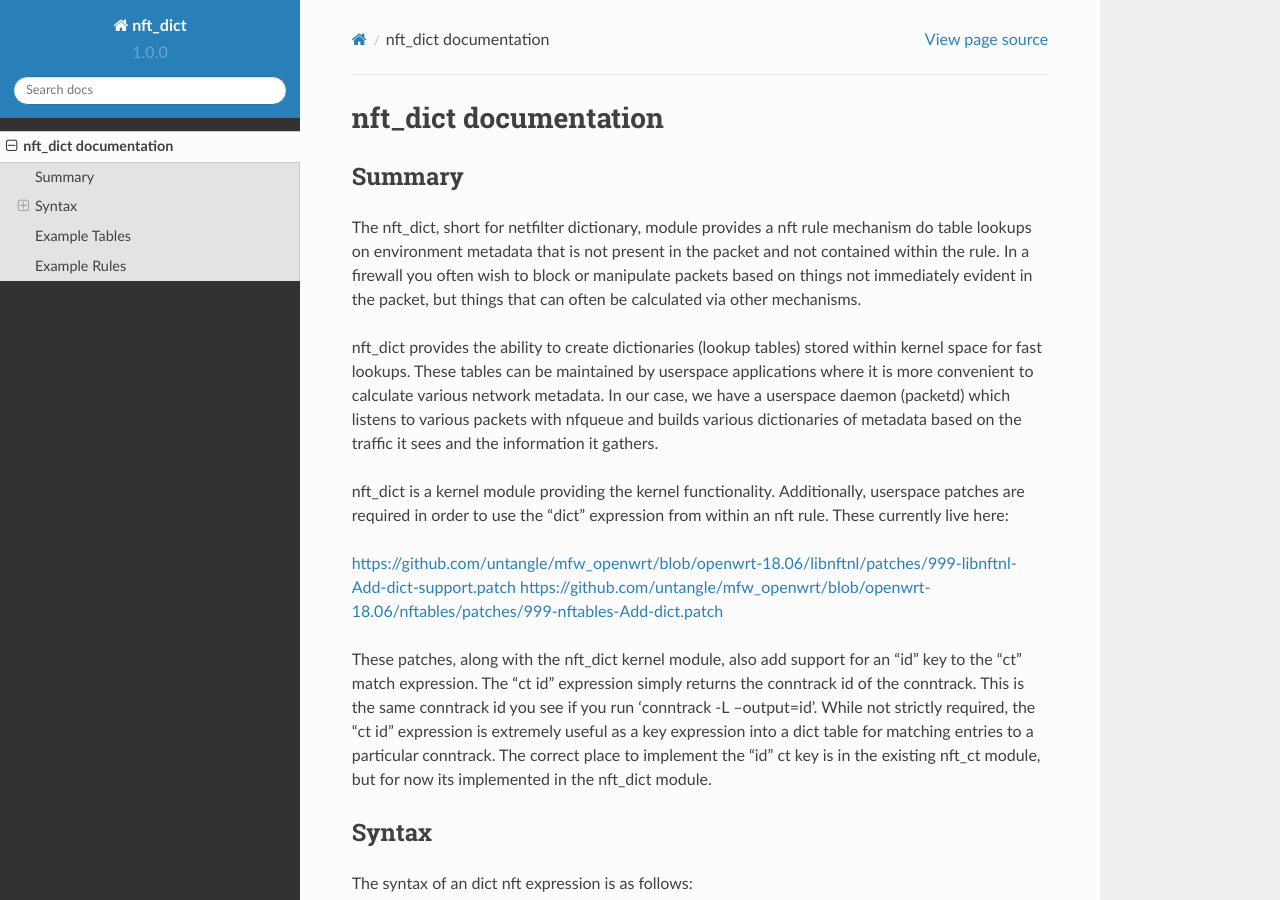
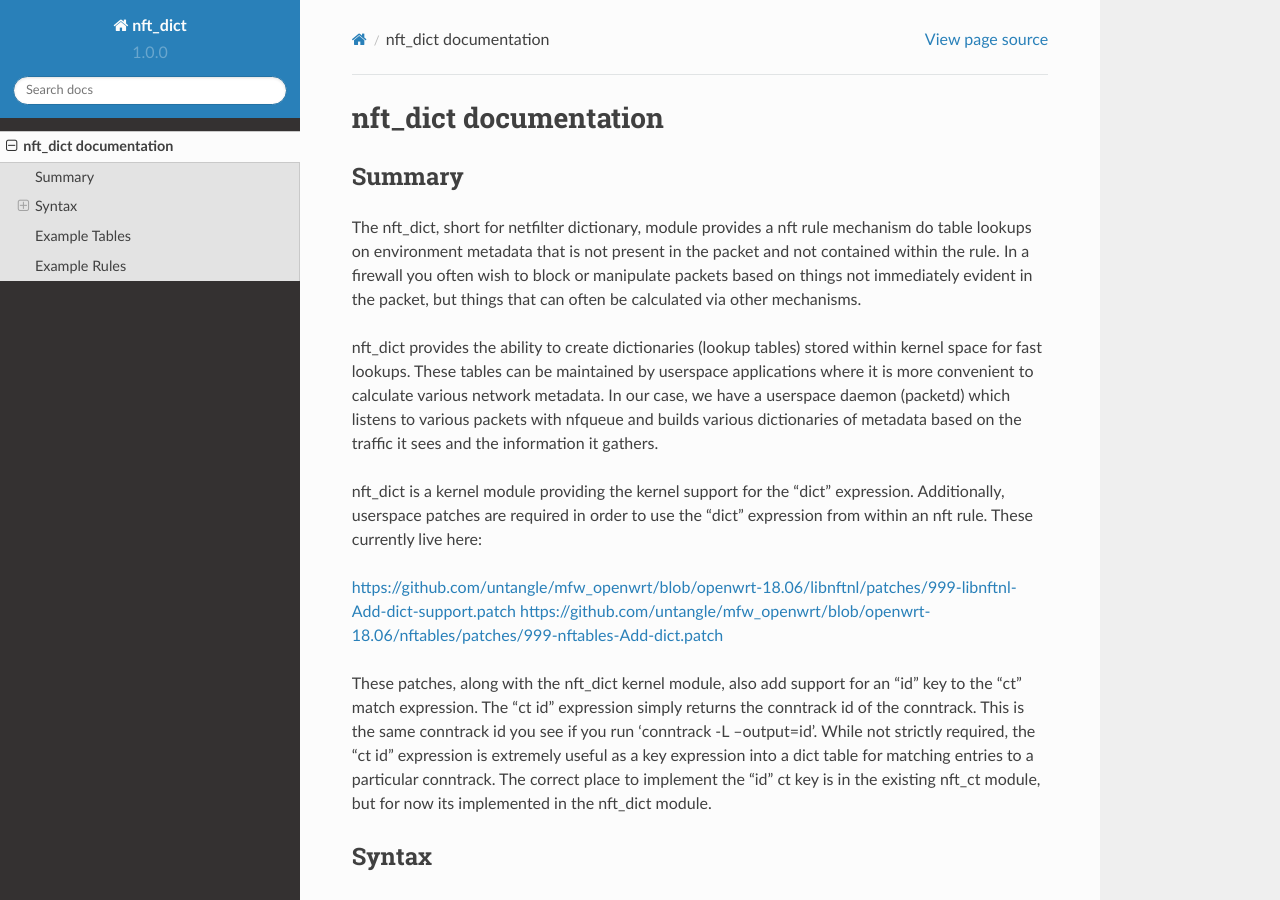
Before and after one commit to fatihusta/nft_dict, a Sphinx documentation site: the page built from docs/dict.rst, in a window 1280 px wide and 900 px high. Built offline with Sphinx 7.4.7 and the Read the Docs theme 2.0.0, drawn with Linux system fonts in a browser that asks for light colours.

Commit message:
docs: Tweak wording

```diff
--- a/docs/dict.rst
+++ b/docs/dict.rst
@@ -11,7 +11,7 @@ In a firewall you often wish to block or manipulate packets based on things not
 nft_dict provides the ability to create dictionaries (lookup tables) stored within kernel space for fast lookups. These tables can be maintained by userspace applications where it is more convenient to calculate various network metadata.
 In our case, we have a userspace daemon (packetd) which listens to various packets with nfqueue and builds various dictionaries of metadata based on the traffic it sees and the information it gathers.
 
-nft_dict is a kernel module providing the kernel functionality.
+nft_dict is a kernel module providing the kernel support for the "dict" expression.
 Additionally, userspace patches are required in order to use the "dict" expression from within an nft rule.
 These currently live here:
 
```
